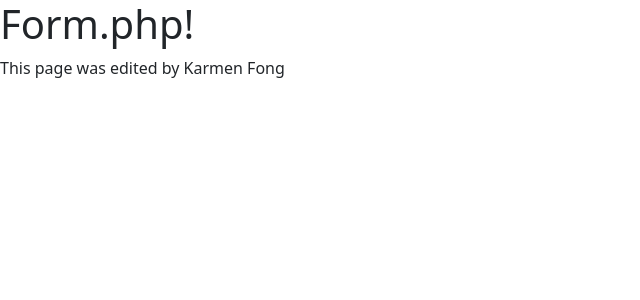
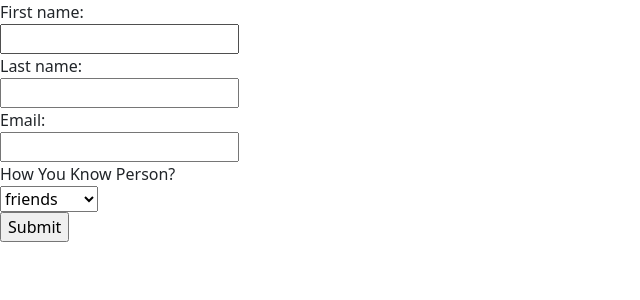
Before and after one commit to JustinGordy/TeamGithub, a PHP site: page /form.php in a window 1280 px wide. Shown: the top 300 px of the page, without its empty margins (0-640 px from the left). Run offline with PHP 8.4, Linux system fonts and the light colour scheme; data that the repository does not hold is empty.

Commit message:
added a working form displaying data to its self

```diff
--- a/form.php
+++ b/form.php
@@ -7,8 +7,33 @@
     <link href="https://cdn.jsdelivr.net/npm/bootstrap@5.2.3/dist/css/bootstrap.min.css" rel="stylesheet" integrity="sha384-rbsA2VBKQhggwzxH7pPCaAqO46MgnOM80zW1RWuH61DGLwZJEdK2Kadq2F9CUG65" crossorigin="anonymous">
   </head>
   <body>
-    <h1>Form.php!</h1>
-    <p> This page was edited by Karmen Fong</p>
+    <form action="/form.php" method="post">
+      <label for="fname">First name:</label><br>
+      <input type="text" id="fname" name="fname"><br>
+      <label for="lname">Last name:</label><br>
+      <input type="text" id="lname" name="lname"><br>
+
+       <label for="email">Email:</label><br>
+      <input type="text" id="email" name="email"><br>
+
+      <label for="know">How You Know Person?</label><br>
+      <select id="know" name="know">
+        <option value="friends">friends</option>
+        <option value="family">family </option>
+        <option value="co-worker">co-worker</option>
+      </select>
+      <br>
+
+        <input type="submit" value="Submit">
+    </form>
+    <?php
+      echo $_POST["fname"]."<br>";
+      echo $_POST["lname"]."<br>";
+      echo $_POST["email"]."<br>";
+      echo $_POST["know"]."<br>";
+
+      ?>
+
     <script src="https://cdn.jsdelivr.net/npm/bootstrap@5.2.3/dist/js/bootstrap.bundle.min.js" integrity="sha384-kenU1KFdBIe4zVF0s0G1M5b4hcpxyD9F7jL+jjXkk+Q2h455rYXK/7HAuoJl+0I4" crossorigin="anonymous"></script>
   </body>
 </html>
```
